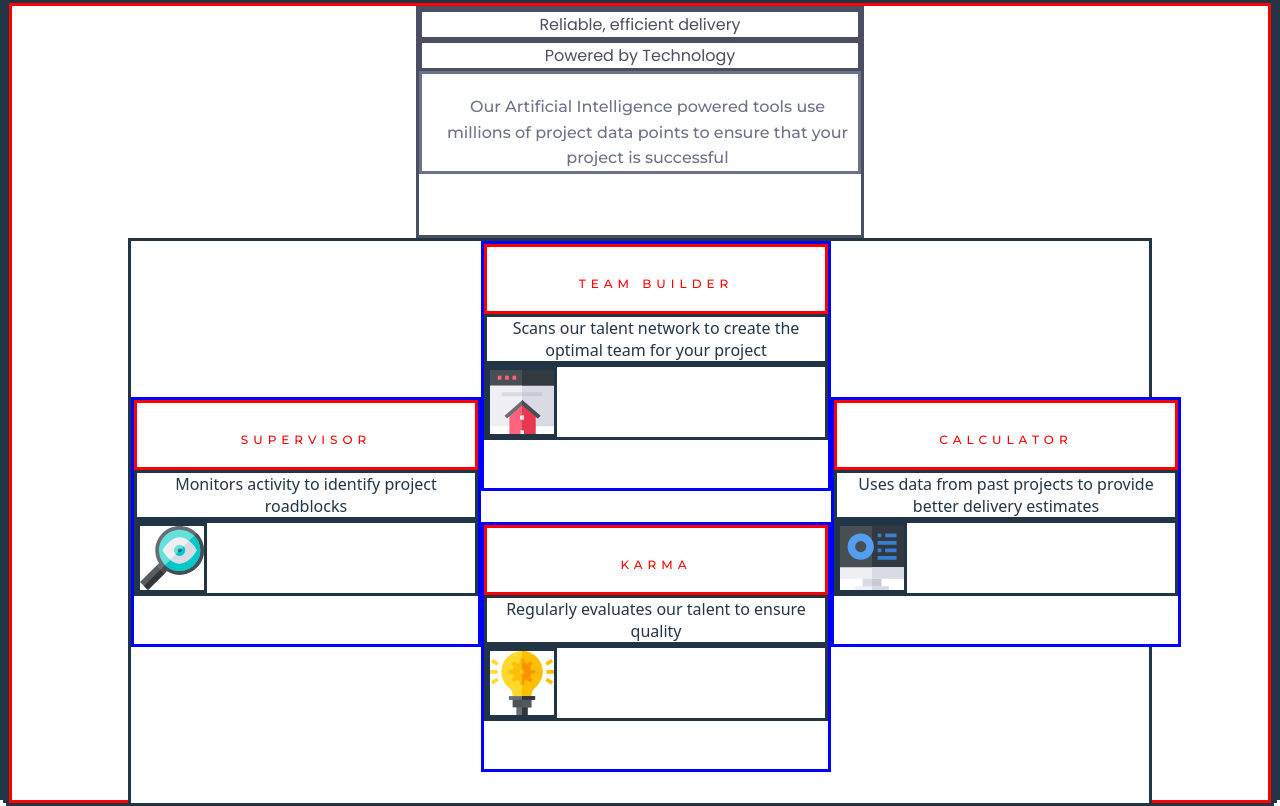
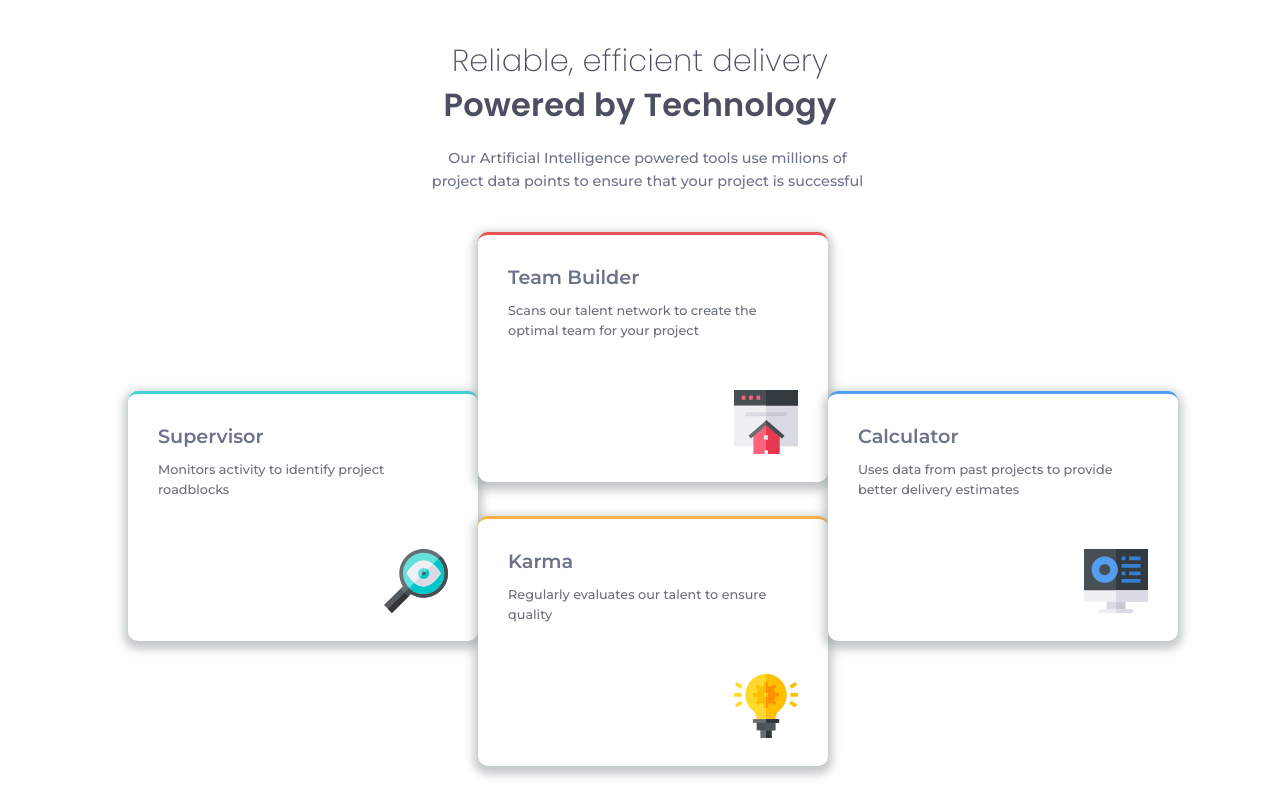
Before and after one commit to unachoza/Frontend-Mentor-Collection, a React (Vite) app: page /four in a window 1280 px wide. Built offline with nearby package versions, Linux system fonts and the light colour scheme.

Commit message:
desktop done

```diff
--- a/src/components/newbie/FourCardFeature/FourCardFeatureSections.css
+++ b/src/components/newbie/FourCardFeature/FourCardFeatureSections.css
@@ -22,13 +22,13 @@
 	margin: 0;
 	padding: 0;
 	background-color: white;
-	border: solid;
 }
 
 .root {
-	max-width: 1280px;
+	min-width: 1280px;
 	height: 100vh;
-	border: solid red;
+	width: 100vw;
+	margin: 0 auto;
 }
 
 .title-container {
@@ -37,6 +37,24 @@
 	width: 35vw;
 	height: 29vh;
 	margin: 0 auto;
+	padding-top: 5vh;
+}
+
+.title-container .top-title {
+	font-size: 1.9rem;
+	font-weight: var(--font-light);
+	line-height: 140%;
+	letter-spacing: 0.25px;
+}
+.title-container .bottom-title {
+	font-size: 2rem;
+	font-weight: var(--font-bold);
+	line-height: 140%;
+	letter-spacing: 0.25px;
+}
+.title-container .description {
+	font-size: 0.9rem;
+	letter-spacing: 0;
 }
 
 .sections-container {
@@ -46,7 +64,6 @@
 	display: grid;
 	grid-auto-columns: 1fr 2fr 1fr;
 	grid-template-columns: 1fr 1fr 1fr;
-	grid-template-rows: 1fr 1fr;
 	grid-template-areas:
 		"cell-1 cell-2 cell-4"
 		"cell-1 cell-3 cell-4";
@@ -55,17 +72,52 @@
 #cell-1 {
 	grid-area: cell-1;
 	align-self: center;
+	border-top: solid var(--Cyan);
+}
+#cell-2 {
+	grid-area: cell-2;
+	border-top: solid var(--Red);
+}
+#cell-3 {
+	grid-area: cell-3;
+	border-top: solid var(--Orange);
 }
 #cell-4 {
 	grid-area: cell-4;
 	align-self: center;
+	border-top: solid var(--Blue);
 }
+
 .section {
 	width: 350px;
 	height: 250px;
-	border: solid blue;
+	text-align: left;
+	box-shadow: 0px 4px 10px 4px hsl(178deg 6% 44% / 41%);
+	border-radius: 10px;
+	padding: 30px;
 }
 
 .section .title {
-	color: red;
+	font-size: 1.2rem;
+	font-weight: var(--font-bold);
+	padding: 0;
+	margin-bottom: 10px;
+	text-transform: capitalize;
+	letter-spacing: 0;
+	line-height: 135%;
 }
+
+.section .description {
+	font-size: 0.8rem;
+	letter-spacing: 0;
+	line-height: 160%;
+	padding: 0;
+	color: var(--Grey400);
+}
+
+.section .image {
+	display: flex;
+	justify-content: end;
+	align-items: flex-end;
+	height: 60%;
+}
--- a/src/components/newbie/FourCardFeature/FourCardFeatureSections.tsx
+++ b/src/components/newbie/FourCardFeature/FourCardFeatureSections.tsx
@@ -16,28 +16,28 @@ const FourCardFeatureSections = () => {
 			<div className="sections-container">
 				<div id="cell-1" className="section">
 					<div className="title">Supervisor</div>
-					<div className="descriptoin"> Monitors activity to identify project roadblocks</div>
+					<div className="description"> Monitors activity to identify project roadblocks</div>
 					<div className="image">
 						<img src={supervisor} alt="magnifying glass icon" />
 					</div>
 				</div>
 				<div id="cell-2" className="section">
 					<div className="title">Team Builder</div>
-					<div className="descriptoin"> Scans our talent network to create the optimal team for your project</div>
+					<div className="description"> Scans our talent network to create the optimal team for your project</div>
 					<div className="image">
 						<img src={teamBuilder} alt="home icon" />
 					</div>
 				</div>
 				<div id="cell-3" className="section">
 					<div className="title">Karma</div>
-					<div className="descriptoin"> Regularly evaluates our talent to ensure quality</div>
+					<div className="description"> Regularly evaluates our talent to ensure quality</div>
 					<div className="image">
 						<img src={karma} alt="lightbulb icon" />
 					</div>
 				</div>
 				<div id="cell-4" className="section">
 					<div className="title">Calculator</div>
-					<div className="descriptoin"> Uses data from past projects to provide better delivery estimates</div>
+					<div className="description"> Uses data from past projects to provide better delivery estimates</div>
 					<div className="image">
 						<img src={calculator} alt="calculator icon" />
 					</div>
```
